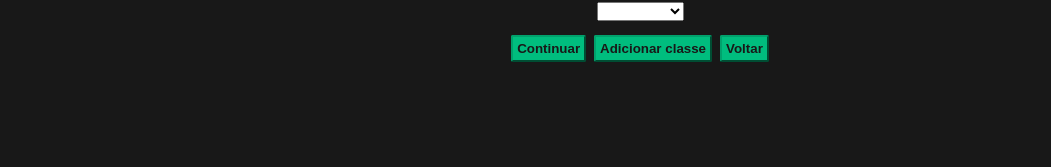
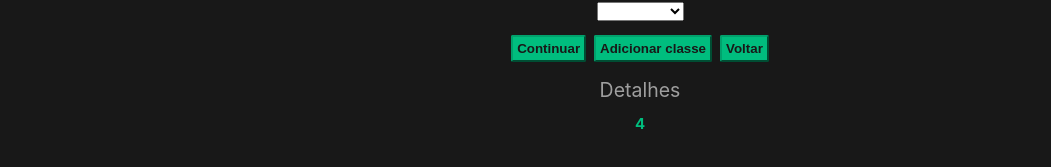
Before and after one commit to ferreira-tb/ringo, a Vue app: page /create/char/s3 in a window 1280 px wide. Both pictures are taken after a click on the button "Continuar". Shown: the part 161-328 px from the top of the page, without its empty margins (0-1051 px from the left). Built offline with nearby package versions, Linux system fonts and the light colour scheme.

Commit message:
Classes.vue

```diff
--- /dev/null
+++ b/src/components/create_char/ClassBonuses.vue
@@ -0,0 +1,11 @@
+<script setup lang="ts">
+
+</script>
+
+<template>
+
+</template>
+
+<style scoped>
+
+</style>
--- a/src/components/create_char/Classes.vue
+++ b/src/components/create_char/Classes.vue
@@ -5,6 +5,7 @@ import { RingoError } from '@/error.js';
 import { useCharacterStore } from '@/stores/character.js';
 import { useGameStore } from '@/stores/game.js';
 import Button from '@/components/Button.vue';
+import ClassBonuses from '@/components/create_char/ClassBonuses.vue';
 
 const charStore = useCharacterStore();
 const { character } = charStore;
@@ -49,11 +50,7 @@ function addClass(classId?: number, bookId?: number, level: number = 1) {
         book: bookId,
         level: level
     });
-
-    console.log(character.class);
 };
-
-console.log(new RingoError('oi'));
 
 function saveAndContinue() {
     if (character.class.size === 0) {
@@ -93,7 +90,7 @@ watchEffect(() => {
         <p class="text-line small">Se ficar em dúvida, apenas clique em <span class="bold">continuar</span>.</p>
         <p class="text-line small">A Ringo escolherá uma classe aleatória para você.</p>
 
-        <div class="classes-area">
+        <div class="class-select-area">
             <select v-model.number="currentClass">
                 <template v-for="thisClass of classList" :key="thisClass[0]">
                     <option :disabled="character.class.has(thisClass[0])" :value="thisClass[0]">
@@ -119,12 +116,49 @@ watchEffect(() => {
                 @click.prevent="router.push({ name: 'create-char-step-2' })"
             />
         </div>
+
+        <Transition name="fade" mode="out-in">
+            <div v-if="character.class.size > 0" class="class-info-area">
+                <h2>Detalhes</h2>
+                <div class="class-name-wrapper">
+                    <span
+                        v-for="thisClass in character.class"
+                        class="bold green span-wrapper"
+                        :key="thisClass[0]"
+                    >
+                        {{ thisClass[0] }}
+                    </span>
+                </div>
+            </div>
+        </Transition>
     </section>
 </template>
 
 <style scoped>
-.classes-area {
+.class-select-area {
     margin: 0.5em;
     text-align: center;
 }
+
+.class-info-area h2 {
+    user-select: none;
+    text-align: center;
+    font-size: 1.3em;
+    margin-top: 0.5em;
+    margin-bottom: 0.3em;
+}
+
+.class-name-wrapper {
+    user-select: none;
+    text-align: center;
+    display: flex;
+    flex-wrap: wrap;
+    justify-content: center;
+    align-content: center;
+}
+
+.span-wrapper {
+    margin-left: 0.5em;
+    margin-right: 0.5em;
+}
 </style>
```
